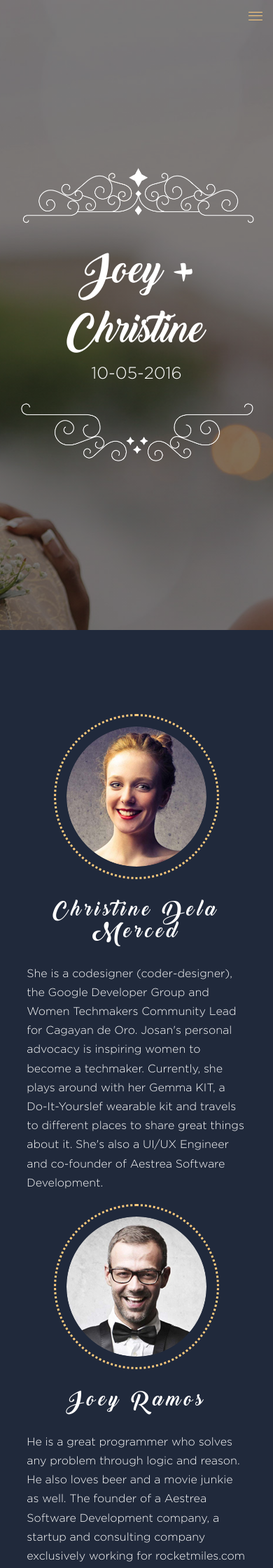
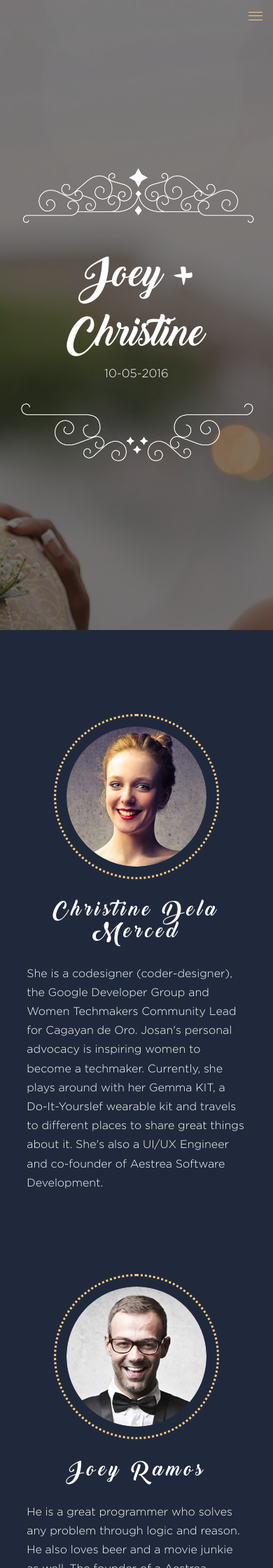
Before and after one commit to project-agape/wedding-template4, a Jekyll site: the page built from index.html, in a window 390 px wide. Shown: the top 2240 px of the page at 70% size. Built offline with Jekyll 4.4.1, drawn with Linux system fonts in a browser that asks for light colours; nearby versions of some CDN libraries.

Commit message:
Update page responsiveness

```diff
--- a/_sass/home.sass
+++ b/_sass/home.sass
@@ -142,6 +142,7 @@
             border-radius: 50%
             padding: 15px
             border: 2px dotted #ffcb7d
+            background-color: #20293b
           h2
             letter-spacing: 5px
             color: white
@@ -149,6 +150,7 @@
             font-weight: normal
             font-style: normal
           p
+            background-color: #20293b
             color: white
             font-size: 18px
             font-weight: normal
@@ -167,7 +169,7 @@
       right: 0
       margin-left: auto
       margin-right: auto
-      border-radius: 50%
+      border-radius: 50%f
       h2
         font-family: "Montserrat", "sans-serif"
         text-transform: uppercase
@@ -394,7 +396,6 @@
             font-size: 1.7em
 
 @media (max-width: $screen-md-max)
-
   #cover
     .container
       .intro-text-container
@@ -423,6 +424,20 @@
           .into-header-text
             top: 10px
             font-size: 6.5em
+        .caption
+          .intro-date
+            top: 60px
+            font-size: 1.2em
+
+  #about
+    padding-top: 50px
+    padding-bottom: 50px
+    .bride-section
+      padding-top: 50px
+      padding-bottom: 50px
+    .groom-section
+      padding-top: 50px
+      padding-bottom: 50px
 
   #our-story
     .timeline-section
@@ -433,11 +448,38 @@
           max-width: 90%
       &:before
         height: 80%
-
+      .timeline-img
+        margin: 0 auto 50px
       .timeline-block
+        margin: 0
         .content-section
           .timeline-content
             padding: 50px
+
+  #rsvp
+    #form-content
+      .form-item
+        max-width: 80%
+        min-width: 80%
+        .content-number
+          max-width: 100%
+          min-width: 0
+        .content-select
+          max-width: 100%
+          min-width: 0
+      .content-button-container
+        max-width: 80%
+        min-width: 0
+@media (max-width: $screen-sm-max) and (orientation: landscape)
+  #cover
+    .container
+      .intro-text-container
+        background-size: 60%
+        padding: 120px 0
+        .intro-header
+          .into-header-text
+            top: 0
+            font-size: 4.5em
 
 @media (max-width: $screen-xs-max)
   #cover
@@ -452,6 +494,12 @@
           .intro-date
             top: 90px
 
+@media (max-width: $screen-xs-max) and (orientation: landscape)
+  #cover
+    .container
+      .intro-text-container
+        background-size: 45%
+
 @media (max-width: 568px)
   #cover
     .container
@@ -465,7 +513,6 @@
         .caption
           .intro-date
             top: 0
-
   #our-story
     .timeline-section
       .timeline-block
@@ -476,15 +523,21 @@
           .timeline-content
             padding: 80px 0 30px
             .content-image
-              max-width: 90%
+              width: 270px
+              height: 270px
             p
               font-size: 16px
               max-width: 90%
               margin: 0 auto
               text-align: left
-      #form-content
-        .form-item
-          .content-number
-            max-width: 100%
-          .content-select
-            max-width: 100%
+  #countdown
+    .section-header
+      padding-left: 15px
+      padding-right: 15px
+
+  #gallery
+    .content-container
+      .gallery-image-container
+        .gallery-image
+          padding-left: 0
+          padding-right: 0
```
